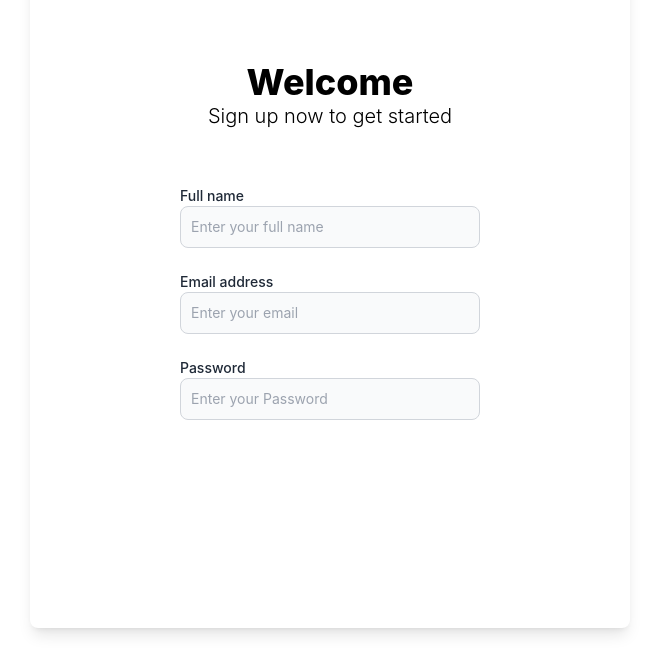
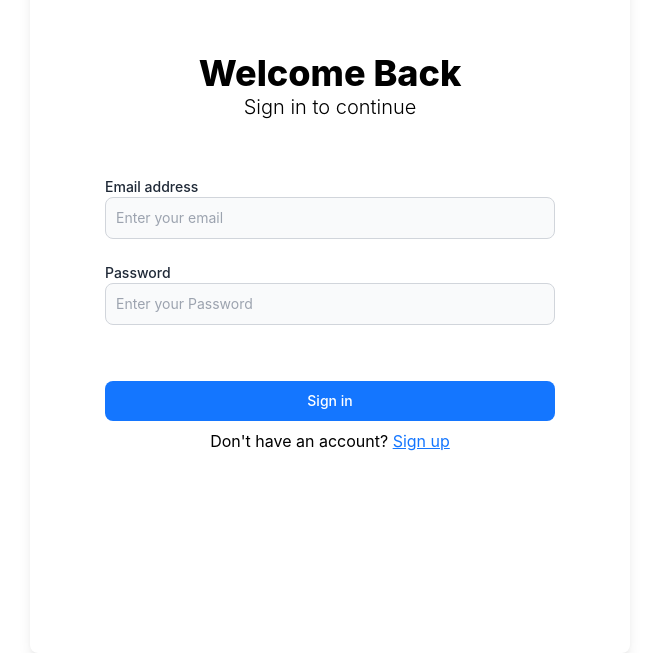
Before and after one commit to MKCodes/mern_chat_app, a React (Create React App) app in the folder client/: page / in a window 1280 px wide. Shown: the part 147-800 px from the top of the page, without its empty margins (310-969 px from the left). Built offline with nearby package versions, Linux system fonts and the light colour scheme.

Commit message:
Sign in page
Sign in page + UI

```diff
--- /dev/null
+++ b/client/src/components/Button/index.js
@@ -0,0 +1,14 @@
+import React from 'react'
+
+const Button = ({
+    label = 'Button',
+    type = 'button',
+    className = '',
+    disabled = false,
+}) => {
+  return (
+    <button type={type} className={`text-white bg-primary hover:bg-primary focus:ring-4 focus:outline-none focus:ring-blue-300 font-medium rounded-lg text-sm px-5 py-2.5 text-center ${className}`} disabled={disabled}>{label}</button>
+  )
+}
+
+export default Button
--- a/client/src/modules/Form/index.js
+++ b/client/src/modules/Form/index.js
@@ -1,14 +1,33 @@
-import Input from "../Input"
+import { useState } from "react"
+import Button from "../../components/Button"
+import Input from "../../components/Input"
 
-const Form = () => {
-    return (
-        <div className="bg-white w-[600px] h-[750px] shadow-lg rounded-lg flex flex-col justify-center items-center">
-            <div class="text-4xl font-extrabold"> Welcome </div>
-            <div class="text-xl font-light mb-14"> Sign up now to get started </div>
-            <Input label="Full name" name="name" placeholder="Enter your full name" className="w-1/2 mb-6"/>
-            <Input label="Email address" name="email" placeholder="Enter your email" className="w-1/2 mb-6"/>
-            <Input label="Password" type="password" name="password" placeholder="Enter your Password" className="w-1/2 mb-6"/>
+
+const Form = ({
+    isSignInPage = true,
+}) => {
+    const [data, setData] = useState({
+        ...(!isSignInPage && {
+            fullName: ''
+        }),
+        email: '',
+        password: ''
+    })
+ return (
+    <div className="bg-light h-screen flex items-center justify-center">
+        <div className=" bg-white w-[600px] h-[800px] shadow-lg rounded-lg flex flex-col justify-center items-center">
+            <div className=" text-4xl font-extrabold">Welcome {isSignInPage && 'Back'}</div>
+            <div className=" text-xl font-light mb-14">{isSignInPage ? 'Sign in to continue' : 'Sign up to get started'}</div>
+            <form className="flex flex-col items-center w-full" onSubmit={(e) => console.log('Submitted')}>
+            { !isSignInPage && <Input label="Full name" name="name" placeholder="Enter your full name" className="mb-6 w-[75%]" value={data.fullName} onChange={(e) => setData({ ...data, fullName: e.target.value }) }/> }
+            <Input label="Email address" type="email" name="email" placeholder="Enter your email" className="mb-6 w-[75%]" value={data.email} onChange={(e) => setData({ ...data, email: e.target.value }) }/>
+            <Input label="Password" type="password" name="password" placeholder="Enter your Password" className="mb-14 w-[75%]" value={data.password} onChange={(e) => setData({ ...data, password: e.target.value }) }/>
+            <Button label={isSignInPage ? 'Sign in': 'Sign up'} type='submit' className="w-[75%] mb-2" />
+            </form>
+            <div>{ isSignInPage ? "Don't have an account?" : "Already have an account?"} <span className=" text-primary cursor-pointer underline" >{ isSignInPage ? 'Sign up' : 'Sign in'}</span></div>
         </div>
-    )
+    </div>
+  )
 }
+
 export default Form
```
Also changed, not shown: client/src/components/Input/index.js (renamed from client/src/modules/Input/index.js), client/src/modules/Dashboard/index.js (added).
